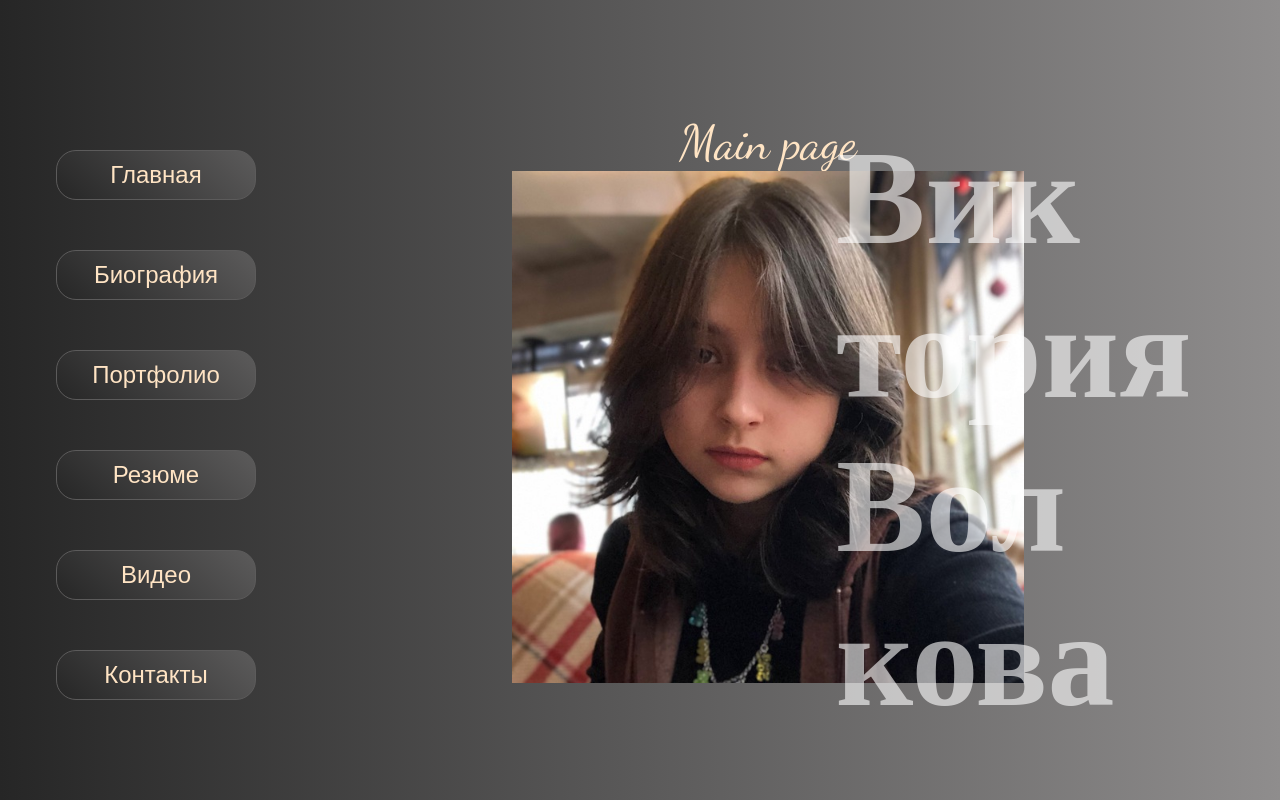
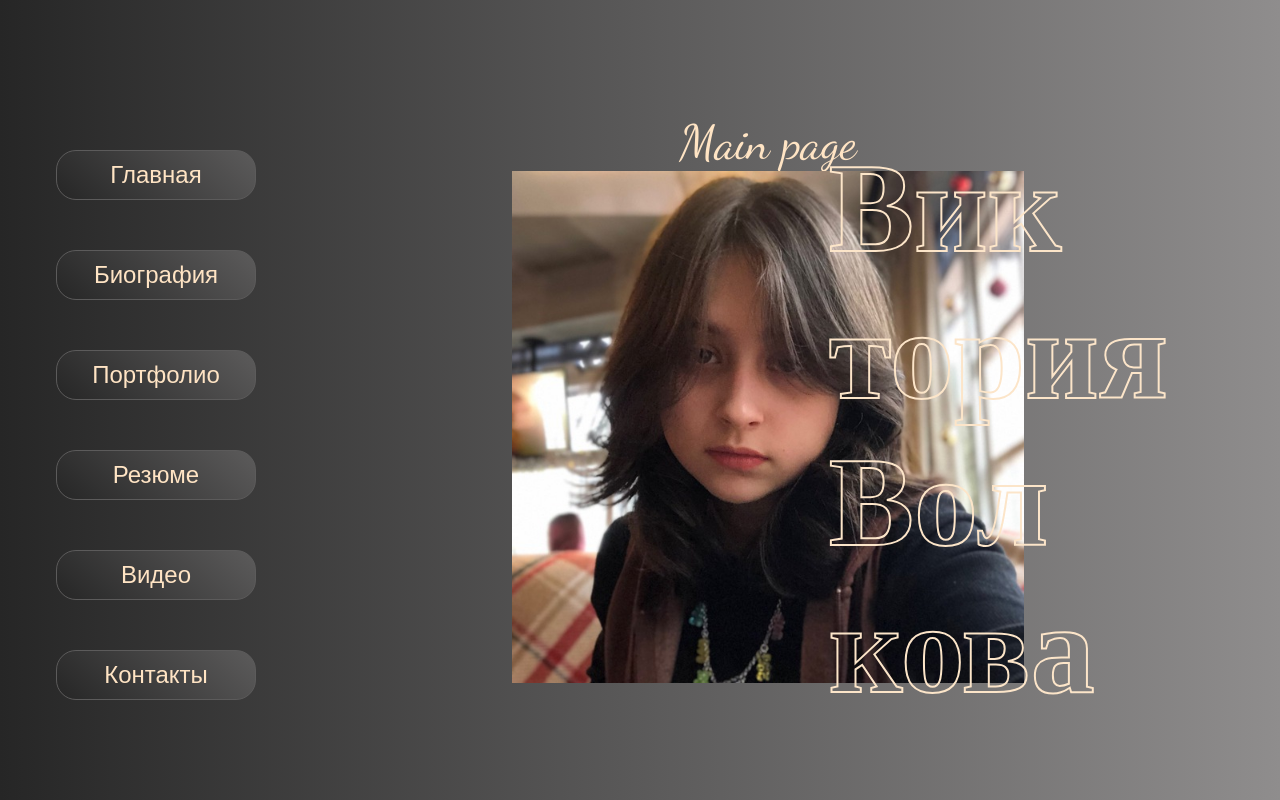
Before and after one commit to Evgeniy-makdak/TheActress-sCallingCard, a React (Create React App) app: page /main in a window 1280 px wide. Built offline with nearby package versions, Linux system fonts and the light colour scheme.

Commit message:
Add files via upload
The text on the main page is made transparent with an outline.

```diff
--- a/src/components/Pages/Pages.module.css
+++ b/src/components/Pages/Pages.module.css
@@ -49,9 +49,12 @@
 .textOverlay {
   position: absolute;
   top: 50%;
-  left: 98%;
+  left: 95%;
   transform: translate(-50%, -50%);
-  font-size: 134px;
+  font-size: 8em;
   font-weight: 900;
-  color: rgba(255, 255, 255, 0.6);
+  color: transparent;
+  -webkit-text-stroke: 2px rgb(252, 229, 201);
+  -webkit-background-clip: text;
+  background-clip: text;
 }
```
